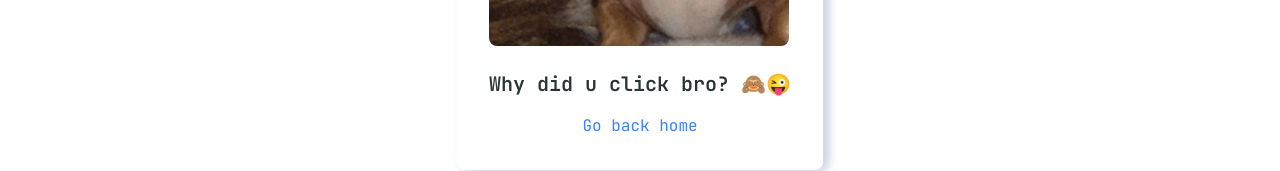
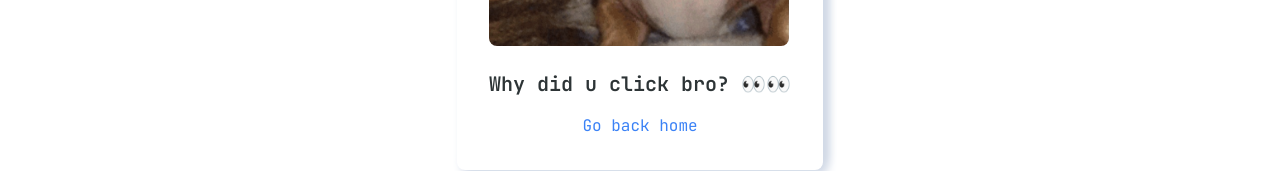
Before and after one commit to TechPertz/techpertz.github.io, a Next.js app: page /secret-page in a window 1280 px wide. Shown: the part 558-729 px from the top of the page. Built offline with nearby package versions, Linux system fonts and the light colour scheme.

Commit message:
emoji change

```diff
--- a/app/secret-page/page.tsx
+++ b/app/secret-page/page.tsx
@@ -15,7 +15,7 @@ export default function SecretPage() {
             height={300}
             className="rounded-corners mb-6"
           />
-          <p className="text-xl font-semibold mb-4">Why did u click bro? 🙈😜</p>
+          <p className="text-xl font-semibold mb-4">Why did u click bro? 👀👀</p>
           <Link href="/" className="text-blue-500 hover:underline">
             Go back home
           </Link>
```
